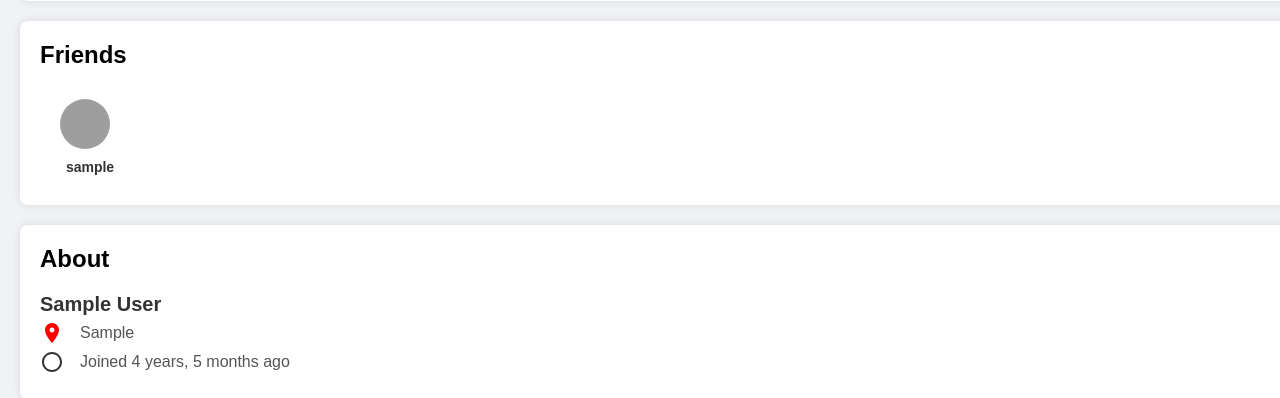
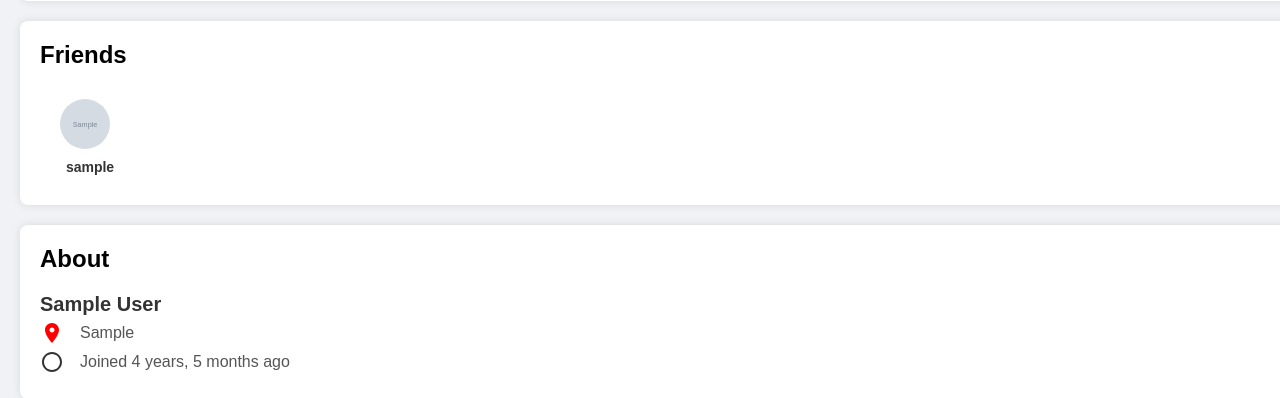
Before and after one commit to malithi19/Social-Network, a Django app: page /profile/1/ in a window 1280 px wide; the page is wider, and only the part inside the window is pictured. Shown: the part 676-1074 px from the top of that part. Run offline with Django 5.2, Linux system fonts and the light colour scheme; tables that the repository leaves empty hold one stand-in row (values such as "Sample post"); grey boxes marked "Sample" are stand-in pictures; grey boxes are pictures that could not be loaded.

Commit message:
Set user profile photo

```diff
--- a/social/Templates/friends.html
+++ b/social/Templates/friends.html
@@ -139,7 +139,7 @@
         {% for user in users %}
         <div class="friend-request" >
             <div class="friend-info">
-                <img src="{% if user.profile.profile_picture %}{{ user.profile.profile_picture.url }}{% else %}default-profile.jpg{% endif %}" alt="Profile Picture">
+                <img src="{% if user.profile.picture %}{{ user.profile.picture.url }}{% else %}default-profile.jpg{% endif %}" alt="Profile Picture">
                 <div>
                     <strong><a href="{% url 'other_profile' user.id %}" style="text-decoration: none; color: black;">{{ user.username }}</a></strong>
                     <div>
--- a/social/Templates/other_profile.html
+++ b/social/Templates/other_profile.html
@@ -326,7 +326,7 @@
                     {% for friend in user.profile.friends.all %}
                     <div class="friend">
                         <a href="{% url 'other_profile' friend.id %}" class="friend-link">
-                            <img src="{% if friend.profile.profile_picture %}{{ friend.profile.profile_picture.url }}{% else %}{% static 'default_profile_picture.png' %}{% endif %}" alt="{{ friend.username }}'s profile picture" class="friend-picture">
+                            <img src="{% if friend.profile.picture %}{{ friend.profile.picture.url }}{% else %}{% static 'default_profile_picture.png' %}{% endif %}" alt="{{ friend.username }}'s profile picture" class="friend-picture">
                         </a>
                         <span class="friend-username">{{ friend.username }}</span>
                     </div>
--- a/social/Templates/profile.html
+++ b/social/Templates/profile.html
@@ -575,7 +575,7 @@
                     {% for friend in user.profile.friends.all %}
                     <div class="friend">
                         <a href="{% url 'other_profile' friend.id %}" class="friend-link">
-                            <img src="{% if friend.profile.profile_picture %}{{ friend.profile.profile_picture.url }}{% else %}{% static 'default_profile_picture.png' %}{% endif %}" alt="{{ friend.username }}'s profile picture" class="friend-picture">
+                            <img src="{% if friend.profile.picture %}{{ friend.profile.picture.url }}{% else %}{% static 'default_profile_picture.png' %}{% endif %}" alt="{{ friend.username }}'s profile picture" class="friend-picture">
                         </a>
                         <span class="friend-username">{{ friend.username }}</span>
                     </div>
```
